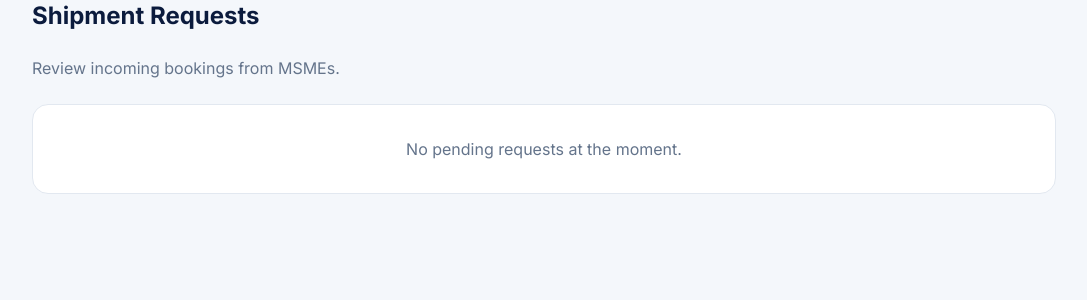
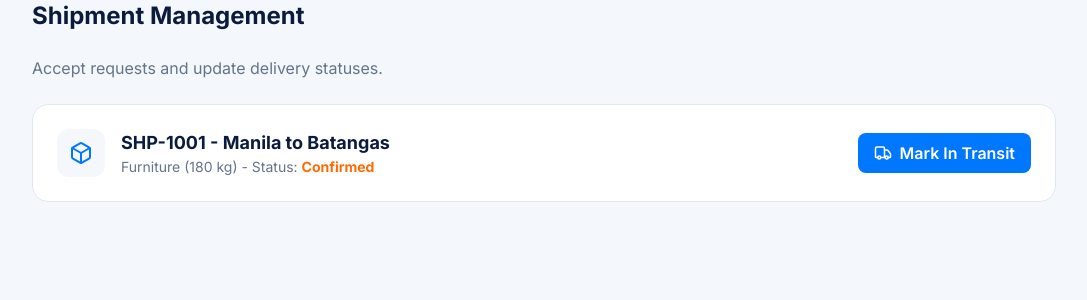
Before and after one commit to adiyel/loadloop-prototype, a Next.js app: page /operator/requests in a window 1280 px wide. Shown: the top 300 px of the page, without its empty margins (96-1183 px from the left). Built offline with nearby package versions, Linux system fonts and the light colour scheme.

Commit message:
Add ShipmentRequests component for managing bookings

```diff
--- a/app/operator/requests/page.tsx
+++ b/app/operator/requests/page.tsx
@@ -1,23 +1,22 @@
 "use client";
 import { useApp } from "@/context/AppContext";
-import { Check, X, Box } from "lucide-react";
+import { Check, X, Truck, PackageCheck, Box } from "lucide-react";
 
 export default function ShipmentRequests() {
   const { bookings, shipments, updateBookingStatus } = useApp();
-  const pendingBookings = bookings.filter(b => b.status === "Pending");
+
+  const activeBookings = bookings.filter(b => ["Pending", "Confirmed", "In Transit", "Picked Up"].includes(b.status));
 
   return (
     <div className="max-w-5xl mx-auto space-y-6">
-      <h1 className="text-2xl font-bold text-brand-navy">Shipment Requests</h1>
-      <p className="text-slate-500">Review incoming bookings from MSMEs.</p>
+      <h1 className="text-2xl font-bold text-brand-navy">Shipment Management</h1>
+      <p className="text-slate-500">Accept requests and update delivery statuses.</p>
 
       <div className="space-y-4">
-        {pendingBookings.length === 0 ? (
-          <div className="bg-white p-8 rounded-2xl border border-slate-200 text-center text-slate-500">
-            No pending requests at the moment.
-          </div>
+        {activeBookings.length === 0 ? (
+          <div className="bg-white p-8 rounded-2xl border border-slate-200 text-center text-slate-500">No active bookings.</div>
         ) : (
-          pendingBookings.map(booking => {
+          activeBookings.map(booking => {
             const shipment = shipments.find(s => s.id === booking.shipmentId);
             if (!shipment) return null;
 
@@ -27,17 +26,23 @@ export default function ShipmentRequests() {
                   <div className="p-3 bg-brand-light rounded-xl text-brand-blue"><Box size={24}/></div>
                   <div>
                     <p className="font-bold text-brand-navy text-lg">{shipment.id} - {shipment.origin} to {shipment.dest}</p>
-                    <p className="text-sm text-slate-500">{shipment.cargo} ({shipment.weight} kg) - Pickup: {shipment.date}</p>
+                    <p className="text-sm text-slate-500">{shipment.cargo} ({shipment.weight} kg) - Status: <span className="font-bold text-brand-orange">{booking.status}</span></p>
                   </div>
                 </div>
 
                 <div className="flex gap-3 w-full md:w-auto">
-                  <button onClick={() => updateBookingStatus(booking.id, "Rejected")} className="flex-1 md:flex-none flex items-center justify-center gap-2 px-5 py-2.5 rounded-lg border border-rose-200 text-rose-600 font-semibold hover:bg-rose-50 transition">
-                    <X size={18}/> Decline
-                  </button>
-                  <button onClick={() => updateBookingStatus(booking.id, "Confirmed")} className="flex-1 md:flex-none flex items-center justify-center gap-2 px-5 py-2.5 rounded-lg bg-brand-navy text-white font-semibold hover:bg-slate-800 transition">
-                    <Check size={18}/> Accept
-                  </button>
+                  {booking.status === "Pending" && (
+                    <>
+                      <button onClick={() => updateBookingStatus(booking.id, "Rejected")} className="px-4 py-2 rounded-lg border border-rose-200 text-rose-600 font-semibold hover:bg-rose-50"><X size={18}/> Decline</button>
+                      <button onClick={() => updateBookingStatus(booking.id, "Confirmed")} className="px-4 py-2 rounded-lg bg-brand-navy text-white font-semibold hover:bg-slate-800"><Check size={18}/> Accept</button>
+                    </>
+                  )}
+                  {booking.status === "Confirmed" && (
+                    <button onClick={() => updateBookingStatus(booking.id, "In Transit")} className="px-4 py-2 rounded-lg bg-brand-blue text-white font-semibold hover:bg-blue-600 flex items-center gap-2"><Truck size={18}/> Mark In Transit</button>
+                  )}
+                  {booking.status === "In Transit" && (
+                    <button onClick={() => updateBookingStatus(booking.id, "Delivered")} className="px-4 py-2 rounded-lg bg-brand-success text-white font-semibold hover:bg-green-600 flex items-center gap-2"><PackageCheck size={18}/> Mark Delivered</button>
+                  )}
                 </div>
               </div>
             );
```
